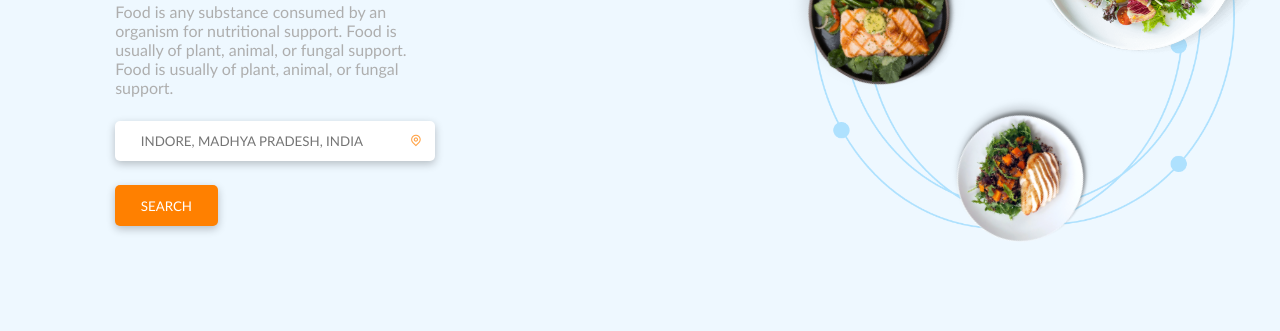
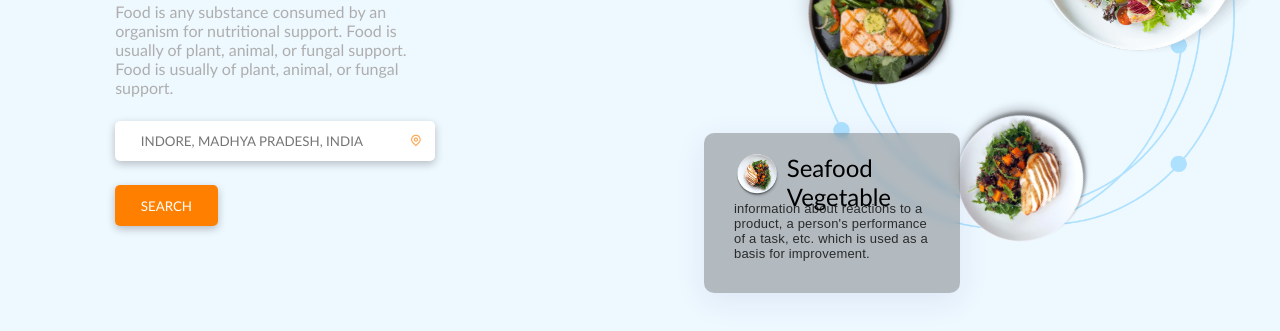
Before and after one commit to Lokesh7729/foodie, a plain HTML site: page index.html in a window 1280 px wide. Shown: the part 427-758 px from the top of the page. Drawn offline with nearby package versions, Linux system fonts and the light colour scheme.

Commit message:
add review feature

```diff
--- a/index.html
+++ b/index.html
@@ -53,6 +53,16 @@
             <img id="image-two" src="./Assets/Meal-PNG-Download-Image.png" alt="">
             <img id="image-three" src="./Assets/NicePng_plate-of-food-png_546030.png" alt="">
         </div>
+        <div id="glass">
+            <div class="upper">
+                <img src="./Assets/139184-food-plate-healthy-free-photo.png" alt="">
+            <h1>Seafood Vegetable </h1>
+
+            </div>
+            <div class="lower">
+                <p>information about reactions to a product, a person's performance of a task, etc. which is used as a basis for improvement.</p>
+            </div>
+        </div>
     </div>
 </div>
    </div>
--- a/style.css
+++ b/style.css
@@ -181,3 +181,55 @@ width: 33vw;
         rotate: 360deg;
     }
 }
+
+#glass{
+    height: 20vh;
+    width: 20vw;
+    background-color: red;
+    position: absolute;
+    bottom: 10%;
+    right: 25%;
+    background: rgba(0, 0, 0, 0.25);
+  box-shadow: 0 8px 32px 0 rgba(31, 38, 135, 0.08);
+  backdrop-filter: blur(4px);
+  -webkit-backdrop-filter: blur(4px);
+  border-radius: 10px;
+  /* display: flex; */
+}
+.upper{
+
+    height: 30%;
+    width: 90%;
+    display: flex;
+    padding-top:20px;
+    padding-left: 30px;
+}
+.upper h1{
+    font-weight: 350;
+    font-size: 1.5rem;
+    padding-left: 5px;
+}
+.upper img{
+    height: 6vh;
+}
+.lower{
+    display: flex;
+    align-items: center;
+    justify-content: center;
+    width: 90%;
+    padding-top:20px;
+    padding-left: 30px;
+
+    font-weight: 100;
+}
+.lower p{
+    display: flex;
+    font-size: small;
+    font-family:  sans-serif;
+    justify-content: center;
+    align-items: center;
+    font-weight: 100;
+    color: #000000c6;
+    letter-spacing: .2px;
+
+}
```
